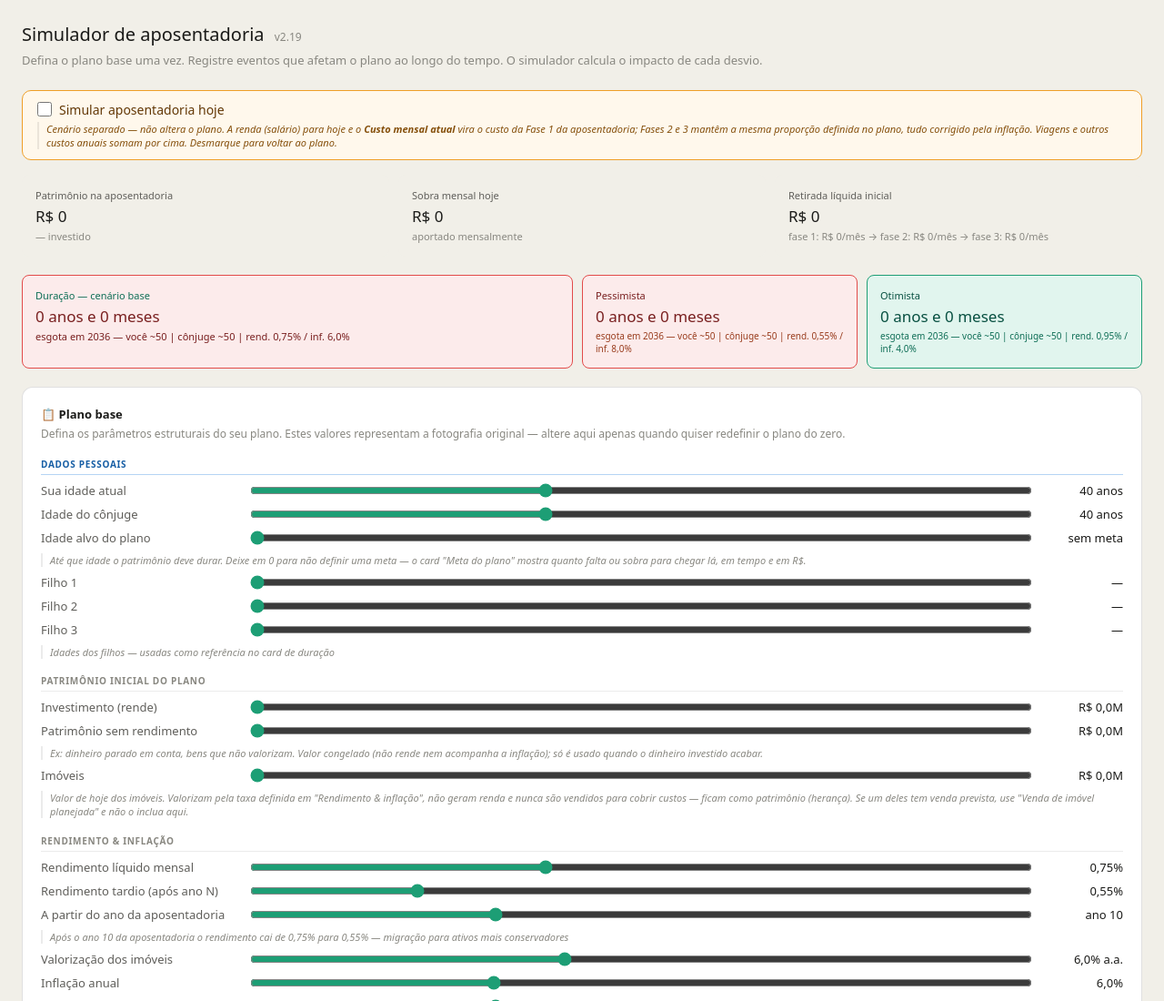
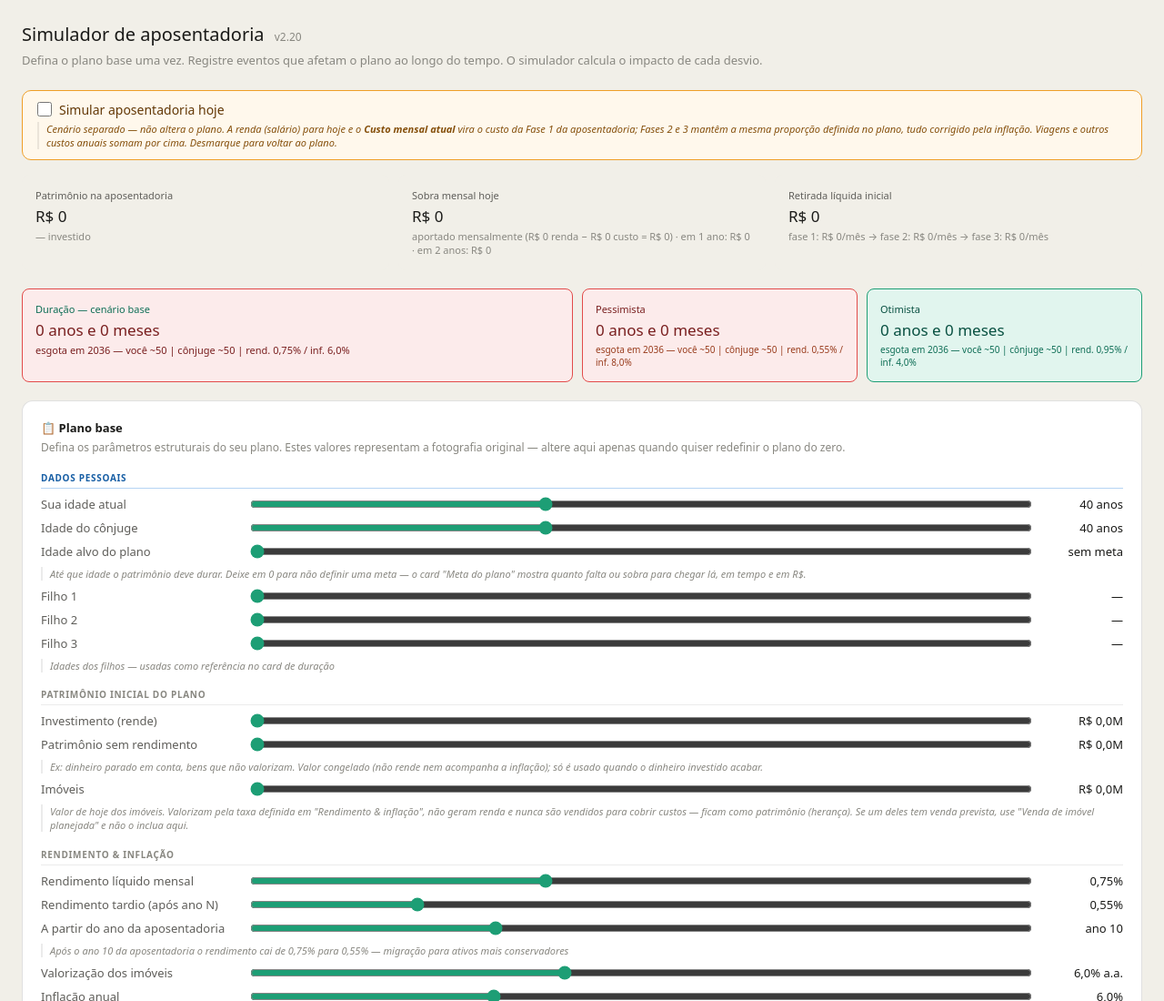
Before and after one commit to marcosloiola/simulador-financeiro, a plain HTML site: page index.html in a window 1280 px wide. Shown: the top 1100 px of the page at 91% size. Drawn offline with nearby package versions, Linux system fonts and the light colour scheme.

Commit message:
Add files via upload

```diff
--- a/index.html
+++ b/index.html
@@ -372,7 +372,7 @@ h1{font-size:20px;font-weight:500;margin-bottom:.35rem}
 <script>
 // ── VERSÃO ───────────────────────────────────────────────────────────
 // Atualize aqui ao gerar nova versão
-const VERSION = '2.19';
+const VERSION = '2.20';
 
 // ── CONSTANTES ───────────────────────────────────────────────────────
 const ANO_ATUAL  = new Date().getFullYear();
@@ -835,6 +835,7 @@ function calc() {
   // v2.17 — no modo "aposentar hoje" parte do patrimônio REAL de hoje (se houver plano/registro), não da barra
   let pat=realAgora?realAgora.inicioMes:inv, cm=custoTotalHoje, rendaBase=renda;
   let totalAp=0, totalDef=0, primeiroDeficit=-1;
+  const sobraEm={}; // v2.20 — sobra (renda + rendas de eventos − custo total) nos meses 0, 12 e 24, para o card
   const barLabels=[], barPre=[], barPos=[];
 
   // valor atual de cada evento "renda-nova" ativo — cresce pelo reajuste (ir) de forma independente,
@@ -854,6 +855,7 @@ function calc() {
       pat*=(1+rm);
       const rendaEventosAtivos=evs.reduce((s,ev,i)=>(ev.tipo==='renda-nova'&&mes>=ev.mesIni&&mes<ev.mesFim)?s+rendaNovaAtiva[i]:s,0);
       const sobra=(rendaBase+rendaEventosAtivos)-cm;
+      if(mes===0||mes===12||mes===24) sobraEm[mes]={sobra,rendaEv:rendaEventosAtivos};
       pat+=sobra;
       if(sobra>=0)totalAp+=sobra;else totalDef+=Math.abs(sobra);
       if(sobra<0&&primeiroDeficit<0)primeiroDeficit=mes;
@@ -892,10 +894,23 @@ function calc() {
     ? s+(rendaNovaNaAposentadoria[i]>0?rendaNovaNaAposentadoria[i]:ev.val) : s,0);
   const retLiq=Math.max(0,(fc1+vm+cm2)*fI-inssInicio-oiRendaApos-rendaEvApos);
 
-  const sobra0=renda-custoTotalHoje;
+  // v2.20 — o card agora inclui as rendas recorrentes de eventos (o cálculo já incluía, o card não) e mostra a
+  // conta completa: renda − custo mensal − viagens/outros (anuais ÷ 12) + rendas de eventos; e a sobra em 1 e 2 anos
+  const rendaEvHoje = sobraEm[0] ? sobraEm[0].rendaEv
+    : evs.reduce((s,ev,i)=>(ev.tipo==='renda-nova'&&ev.val>0&&0>=ev.mesIni&&0<ev.mesFim)?s+(rendaNovaNaAposentadoria[i]>0?rendaNovaNaAposentadoria[i]:ev.val):s,0);
+  const sobra0 = renda+rendaEvHoje-custoTotalHoje;
   document.getElementById('m-sobra').textContent=fm(sobra0);
   document.getElementById('m-sobra').style.color=sobra0>=0?'#1a1a18':'#A32D2D';
-  document.getElementById('m-sobra-sub').textContent=modoAgora?'sem salário — custo sai do patrimônio':(sobra0>=0?'aportado mensalmente':'déficit — retira do patrimônio');
+  {
+    const conta=fm(renda)+' renda − '+fm(custo)+' custo = '+fm(renda-custo)
+      +((vm+cm2)>0?'; − '+fm(vm+cm2)+' viagens/outros (anuais ÷ 12)':'')
+      +(rendaEvHoje>0?'; + '+fm(rendaEvHoje)+' rendas de eventos':'');
+    const futuro=[12,24].filter(m=>sobraEm[m]).map(m=>'em '+(m/12)+' ano'+(m>12?'s':'')+': '+fm(sobraEm[m].sobra)).join(' · ');
+    const inicioDef = primeiroDeficit>0 ? ' · negativa a partir de '+MESES[(MES_ATUAL-1+primeiroDeficit)%12]+'/'+(ANO_ATUAL+Math.floor((MES_ATUAL-1+primeiroDeficit)/12)) : '';
+    document.getElementById('m-sobra-sub').textContent = modoAgora
+      ? 'sem salário — '+(rendaEvHoje>0?'rendas de eventos ('+fm(rendaEvHoje)+') abatem o custo, ':'')+'o resto sai do patrimônio'
+      : (sobra0>=0?'aportado mensalmente':'déficit — retira do patrimônio')+' ('+conta+')'+(futuro?' · '+futuro:'')+inicioDef;
+  }
   document.getElementById('m-saldo').textContent=fm(sATotal);
   document.getElementById('m-saldo-sub').textContent=fi(sA)+' investido'+(oiValApos>0?' + '+fi(oiValApos)+' ('+( OI.nome||'outro ativo')+')':'')+(patNR>0?' + '+fi(patNRApos)+' s/rend.':'')+(imovelNaApos>0?' + '+fi(imovelNaApos)+' (imóvel vendido)':'')+(imov>0?' · imóveis (não vendidos, fora da conta): '+fi(imovValor(apos)):'');
   document.getElementById('m-ret').textContent=fm(retLiq);
@@ -905,7 +920,11 @@ function calc() {
   if(primeiroDeficit>=0){
     const yd=Math.floor(primeiroDeficit/12)+1,yc=ANO_ATUAL+yd,yb=apos-yd;
     ab.style.display='block';
-    ab.innerHTML='Atenção: daqui <strong>'+yd+' anos</strong> (em '+yc+(yb>0?', <strong>'+yb+' ano'+(yb>1?'s':'')+' antes da aposentadoria</strong>':'')+') a renda fica abaixo do custo de vida.';
+    // v2.20 — mês exato e caso "já hoje" (antes: déficit desde hoje aparecia como "daqui 1 anos")
+    const mdAbs=MES_ATUAL-1+primeiroDeficit, mesDef=MESES[mdAbs%12]+'/'+(ANO_ATUAL+Math.floor(mdAbs/12));
+    ab.innerHTML = primeiroDeficit===0
+      ? 'Atenção: <strong>já hoje</strong> a renda (salário + rendas de eventos) não cobre o custo de vida com viagens e outros custos — a diferença sai do patrimônio até a aposentadoria.'
+      : 'Atenção: a partir de <strong>'+mesDef+'</strong>'+(yb>0?' (<strong>'+yb+' ano'+(yb>1?'s':'')+' antes da aposentadoria</strong>)':'')+' a renda fica abaixo do custo de vida — a diferença sai do patrimônio.';
   } else { ab.style.display='none'; }
 
   // ★ = aposentadoria: ponto compartilhado pelas duas linhas (o pré termina e o pós começa aqui)
```
